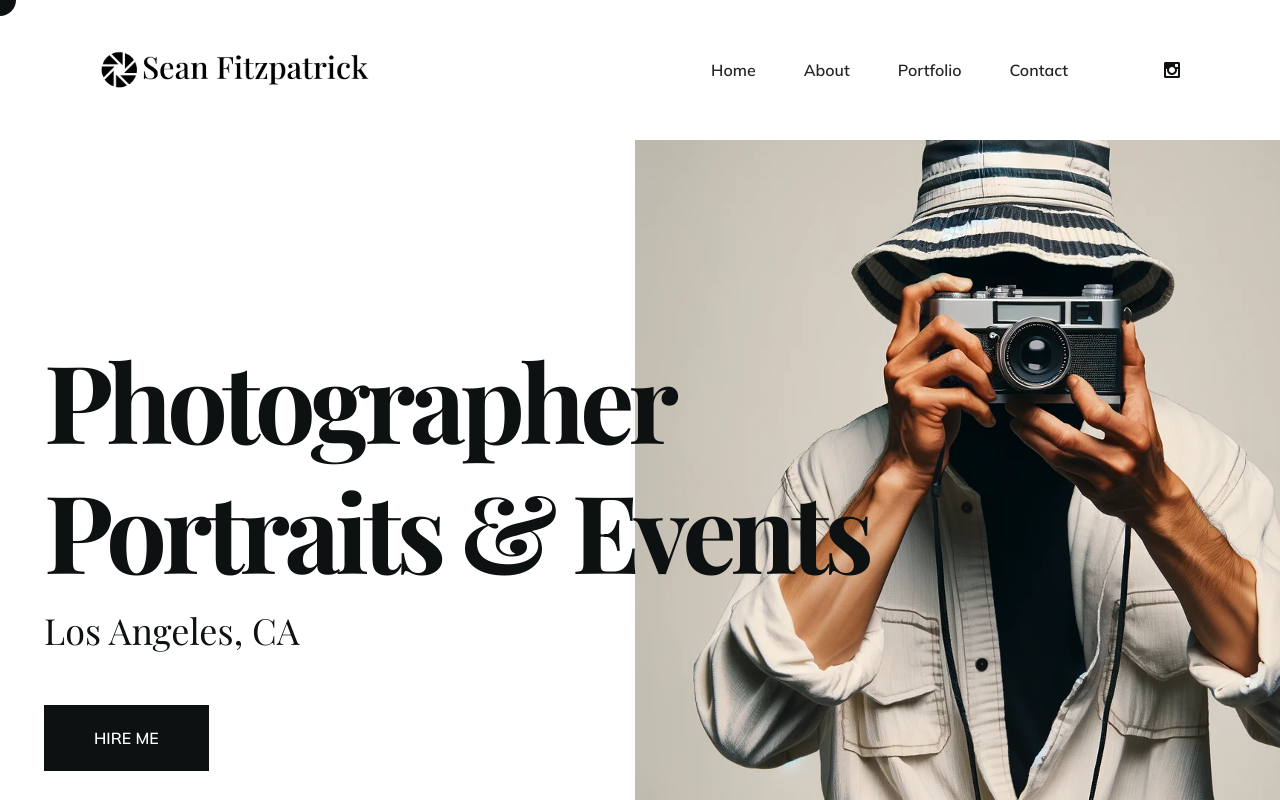
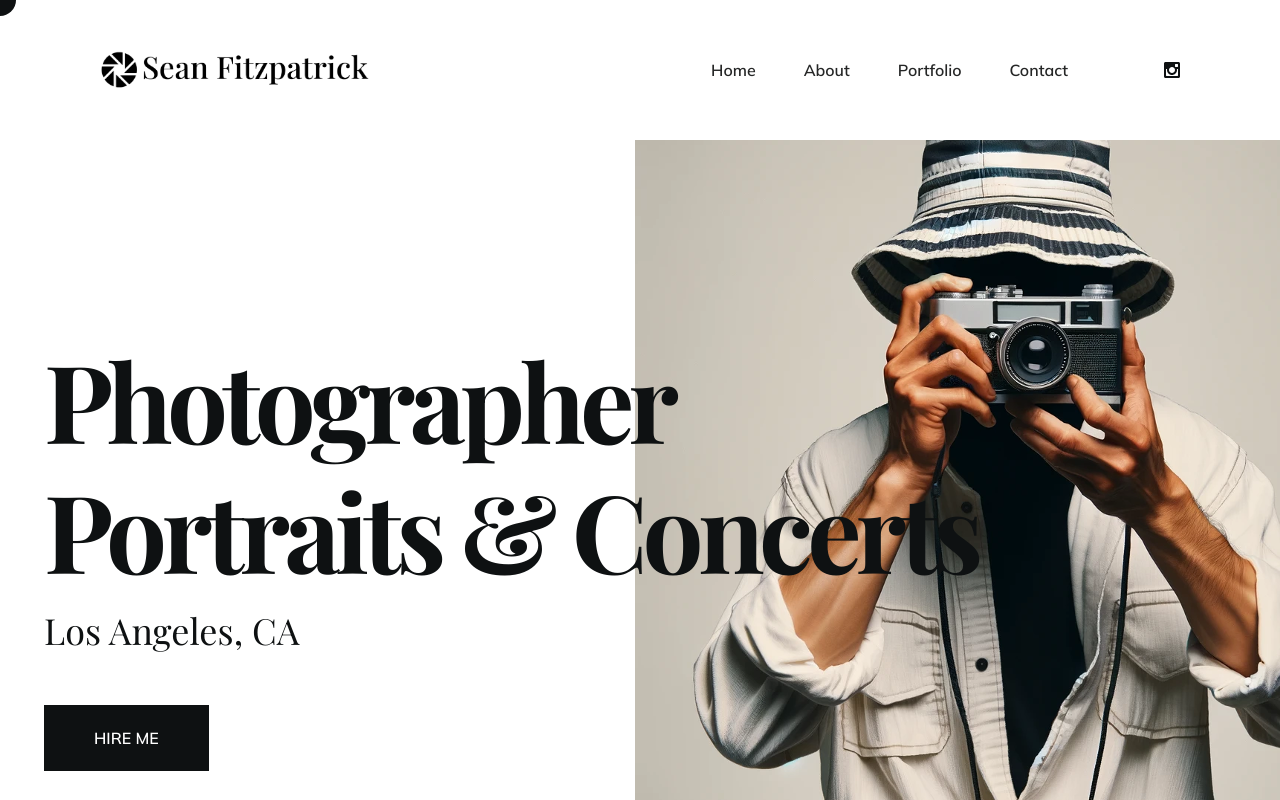
Before and after one commit to davidwiese/seanfitzpatrickphotography, a React (Create React App) app: page / in a window 1280 px wide. Shown: the top 800 px of the page. Built offline with nearby package versions, Linux system fonts and the light colour scheme; a web font is replaced by a local one.

Commit message:
Update copy

```diff
--- a/src/pages/About.js
+++ b/src/pages/About.js
@@ -38,7 +38,7 @@ const About = () => {
 						<h1 className="h1">About Me</h1>
 						<p className="mb-12 max-w-sm">
 							I'm a Los Angeles based photographer, focused primarily on{" "}
-							<b>portraits, concerts, and events</b>.
+							<b>portraits and concerts</b>.
 							<br />
 							<br />
 							My goal is blending artistry with a candid style to capture the
--- a/src/pages/Home.js
+++ b/src/pages/Home.js
@@ -30,7 +30,7 @@ const Home = () => {
 					>
 						<h1 className="h1 pl-2 lg:pl-0">
 							Photographer <br />
-							Portraits & Events
+							Portraits & Concerts
 						</h1>
 						<p className="text-[26px] lg:text-[36px] font-primary mb-4 lg:mb-12">
 							Los Angeles, CA
```
